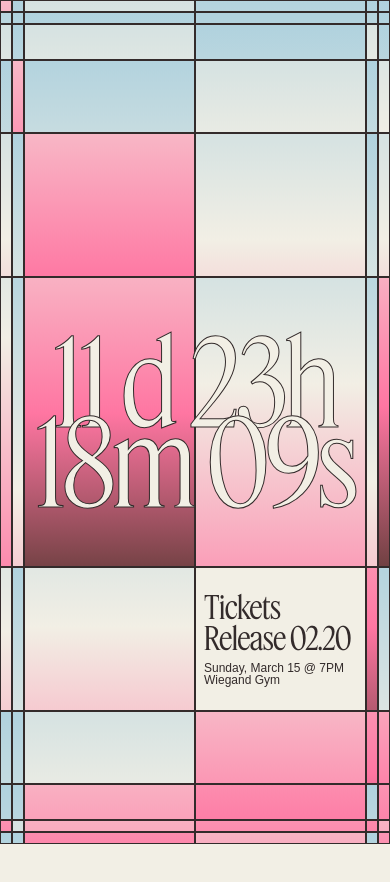
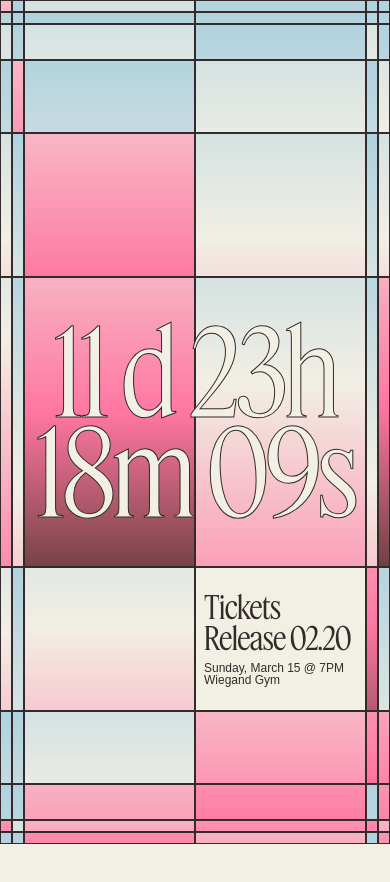
Before and after one commit to lunar-gala/2026-fable, a Next.js app: page / in a window 390 px wide. Shown: the top 882 px of the page. Built offline with nearby package versions, Linux system fonts and the light colour scheme; a web font is replaced by a local one.

Commit message:
chagned it again!

```diff
--- a/src/app/components/Teaser/Teaser.css
+++ b/src/app/components/Teaser/Teaser.css
@@ -56,7 +56,7 @@
   /* type size */
     .countdown{
         font-size:7.5em;
-        line-height: 80px;
+        line-height: 100px;
     }
     .fulltext-gridcell{
         padding-left:8px;
```
